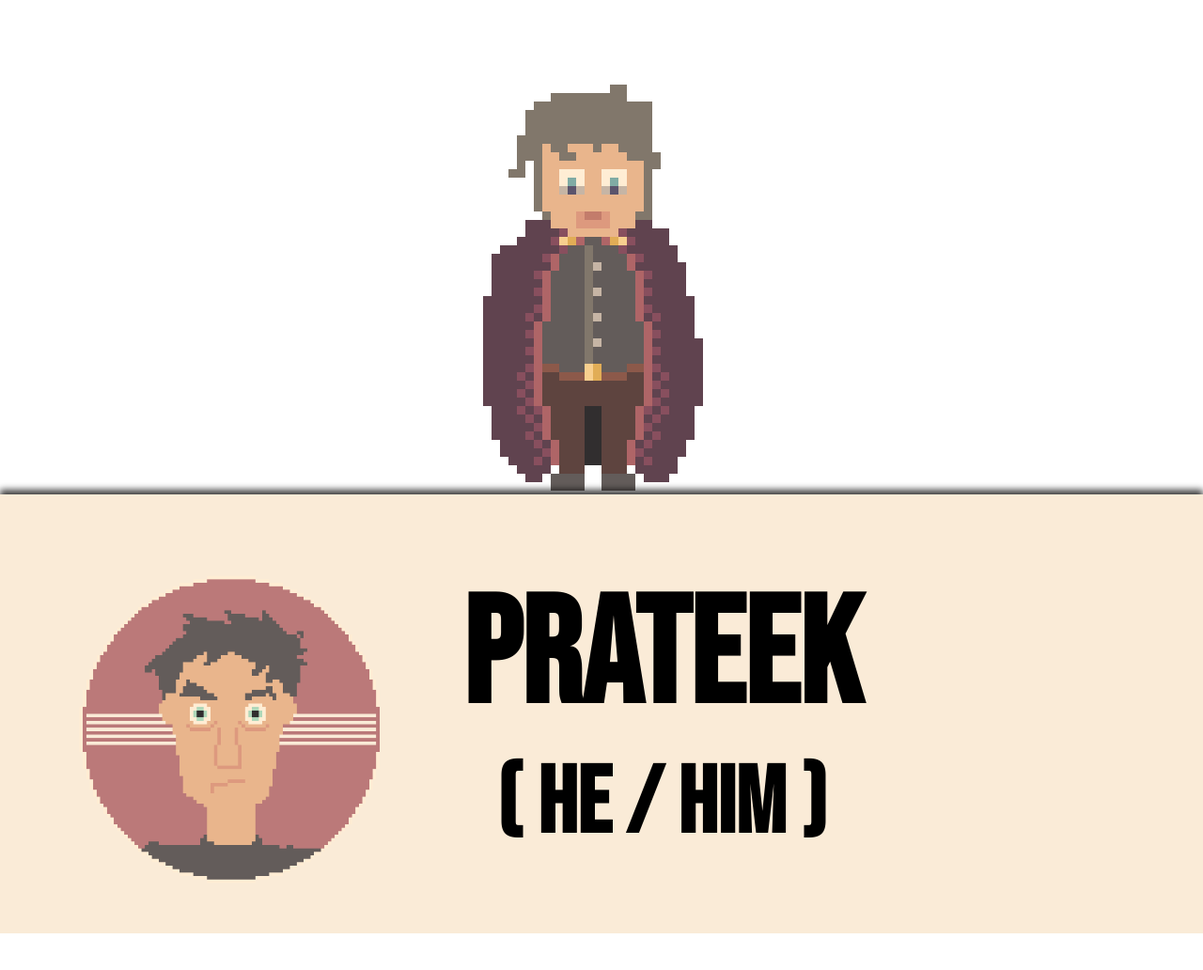
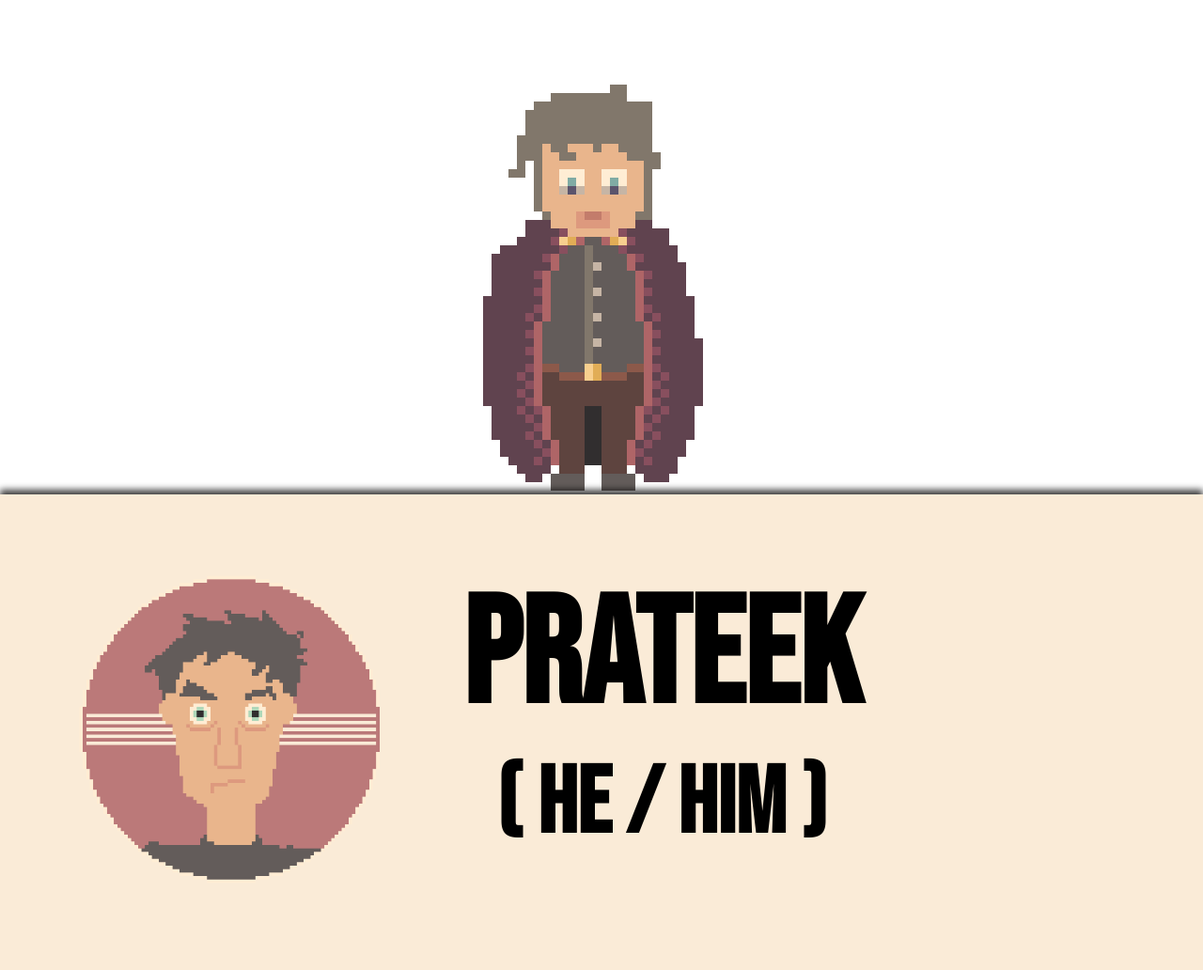
Before and after one commit to prateekjadhwani/brocula-igdc, a plain HTML site: page index.html in a window 1280 px wide. Shown: the part 38-1070 px from the top of the page at 94% size. Before the commit the page ends 1031 px from the top, so only its background shows below. Drawn offline with Linux system fonts and the light colour scheme.

Commit message:
Update main.css

```diff
--- a/main.css
+++ b/main.css
@@ -45,7 +45,7 @@ html, body {
     display: flex;
     align-items: center;
     background-color: antiquewhite;
-    padding: 50px 50px 50px 0;
+    padding: 50px 50px 250px 0;
     -webkit-box-shadow: 0px -5px 7px 0px rgba(0,0,0,0.75);
     -moz-box-shadow: 0px -5px 7px 0px rgba(0,0,0,0.75);
     box-shadow: 0px -5px 7px 0px rgba(0,0,0,0.75);
```
